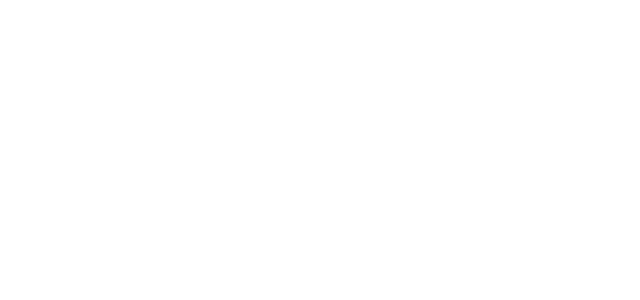
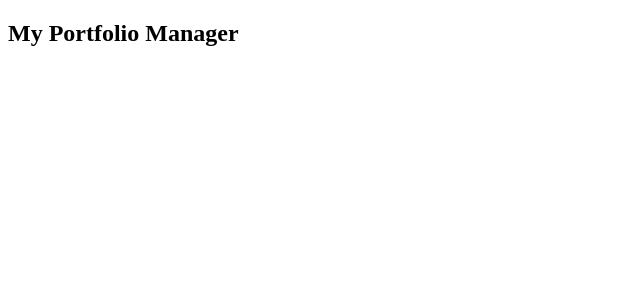
Before and after one commit to LuCheng9712/PortfolioManagerFrontEnd, an Angular app: page / in a window 1280 px wide. Shown: the top 300 px of the page, without its empty margins (0-640 px from the left). Built offline with nearby package versions, Linux system fonts and the light colour scheme.

Commit message:
added header content to app component

```diff
--- a/src/app/app.component.html
+++ b/src/app/app.component.html
@@ -5,6 +5,9 @@
   <meta name="viewport" content="width=device-width, initial-scale=1.0">
   <title>Document</title>
 </head>
+<header>
+  <h2>My Portfolio Manager</h2>
+</header>
 <body>
 
 </body>
```
